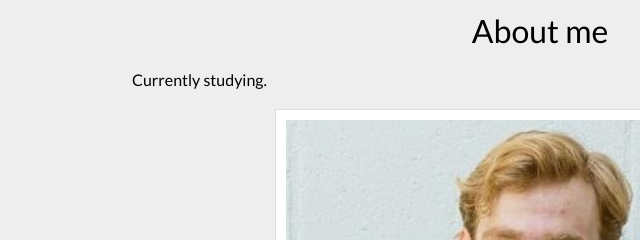
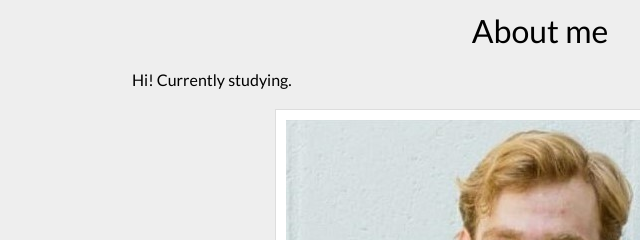
Before and after one commit to rensvandam/rensvandam.nl, a plain HTML site: page about.html in a window 1280 px wide. Shown: the part 127-367 px from the top of the page, 100-740 px from the left. Drawn offline with Linux system fonts and the light colour scheme.

Commit message:
Update about.html

```diff
--- a/about.html
+++ b/about.html
@@ -44,7 +44,7 @@
             <div class="blog-text">
                 <h3 href="About.html" class="blog-title">About me</h3>
 
-                <p> Currently studying.</p>
+                <p> Hi! Currently studying.</p>
 
                 <div class="gallery">
                     <img src="images/intro.jpg" title="Me">
```
